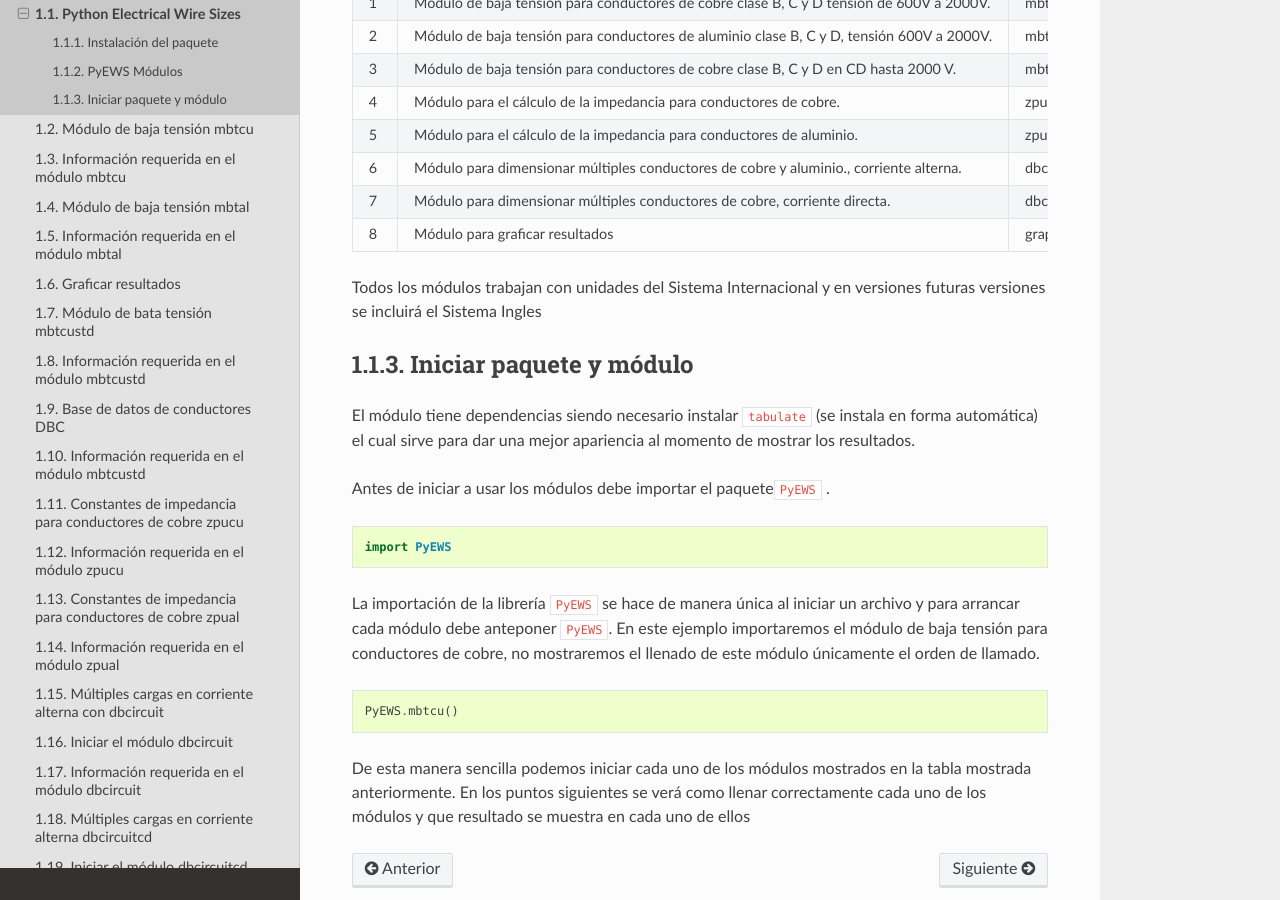
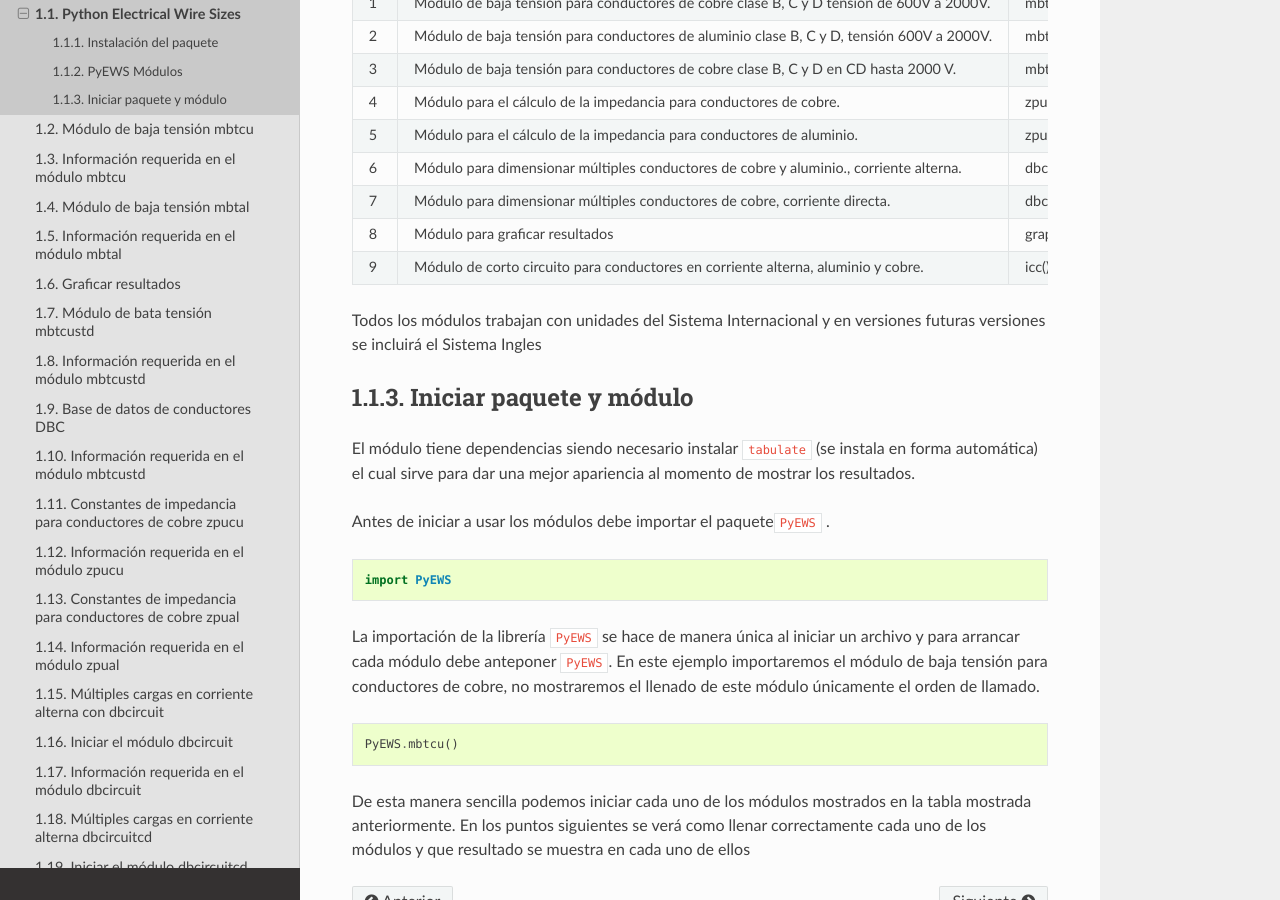
Before and after one commit to jacometoss/PyEWS, a Sphinx documentation site: the page built from docs/parte1/Install.rst, in a window 1280 px wide and 900 px high, scrolled down 697 px. Built offline with Sphinx 7.4.7 and the Read the Docs theme 2.0.0, drawn with Linux system fonts in a browser that asks for light colours.

Commit message:
Update Install.rst

```diff
--- a/docs/parte1/Install.rst
+++ b/docs/parte1/Install.rst
@@ -51,6 +51,9 @@ Los módulos disponibles por el momento son los siguientes :
 +----+-----------------------------------------------+---------------+
 | 8  | Módulo para graficar resultados               | graph()       |
 +----+-----------------------------------------------+---------------+
+| 9  | Módulo de corto circuito para conductores     | icc()         |
+|    | en corriente alterna, aluminio y cobre.       |               |
++----+-----------------------------------------------+---------------+
 
 Todos los módulos trabajan con unidades del Sistema Internacional y en
 versiones futuras versiones se incluirá el Sistema Ingles
```
